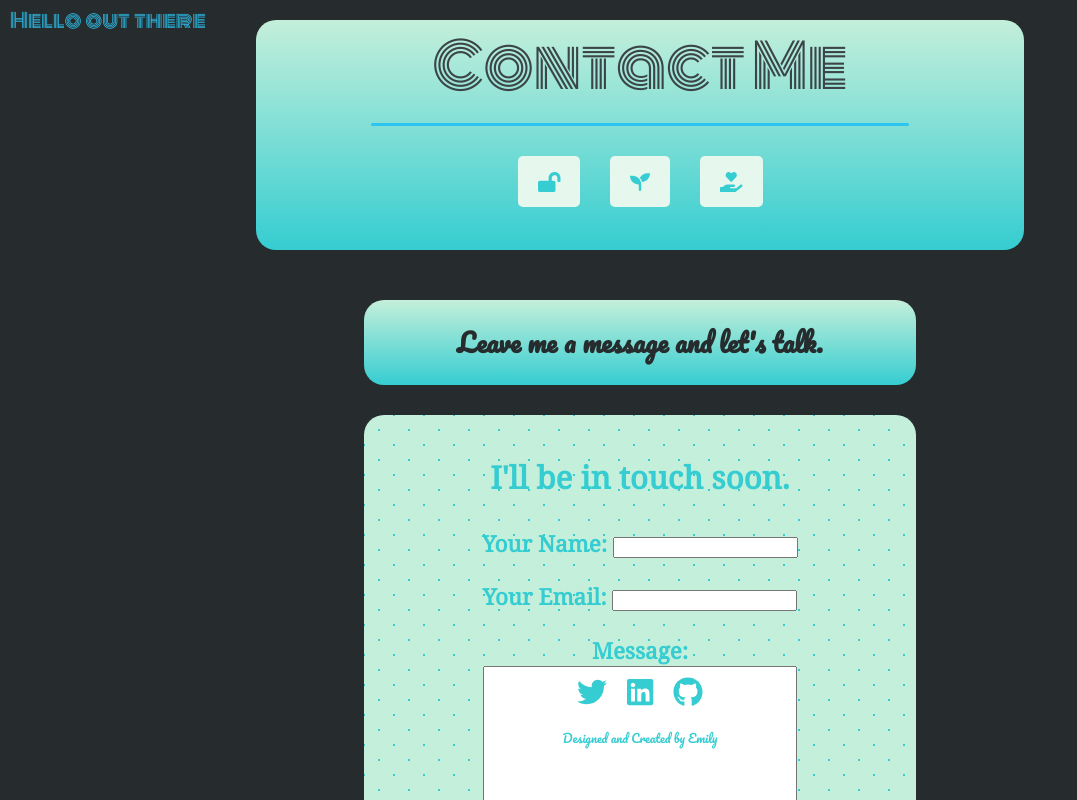
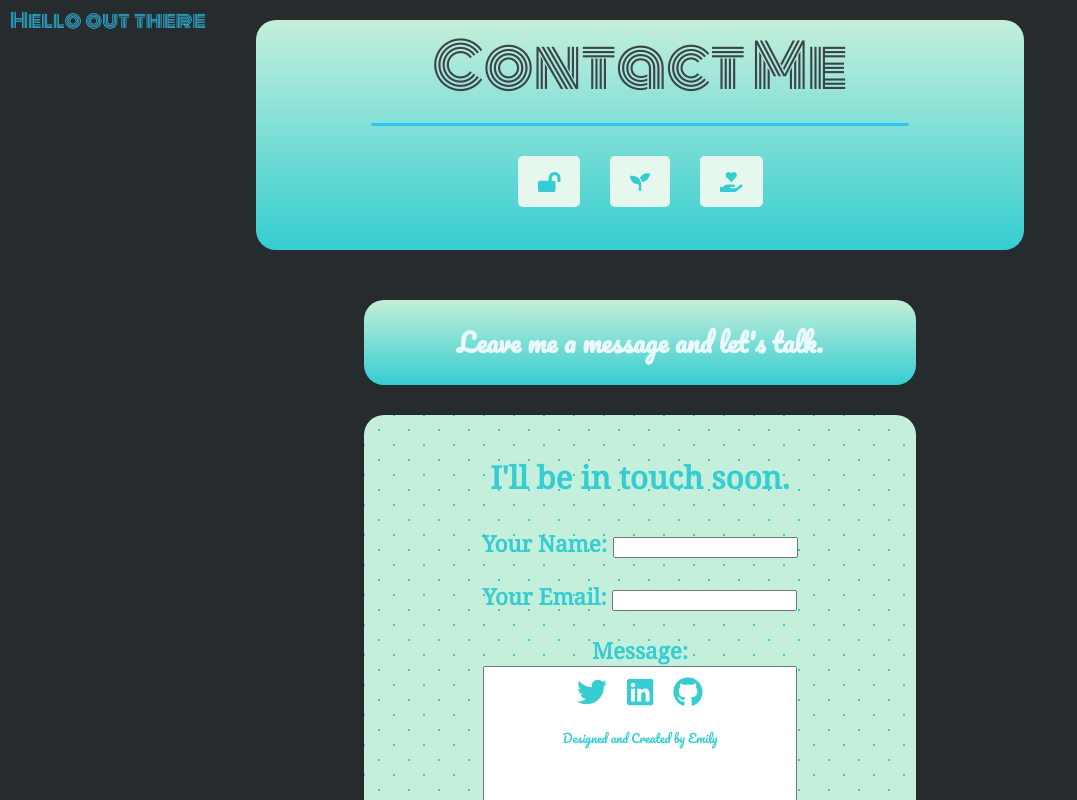
Before and after one commit to emilyjennings/emily-portfolio, a React (Create React App) app: page /contact in a window 1280 px wide. Shown: the top 800 px of the page, without its empty margins (0-1077 px from the left). Built offline with nearby package versions, Linux system fonts and the light colour scheme; a web font is replaced by a local one.

Commit message:
last styling for the day

```diff
--- a/src/App.css
+++ b/src/App.css
@@ -792,7 +792,7 @@ i {
   width: 70%;
   margin: 20px auto 30px auto;
   font-size: 1.4em;
-  font-weight: bold
+  font-weight: bold;
 }
 
 .emily-contact {
@@ -831,7 +831,7 @@ button#submit:hover {
   font-family: 'Pacifico', serif;
   font-size: 1.6em;
   font-weight: bold;
-  color: #262c2d
+  color: #eaf9f9
 }
 
 form {
@@ -845,7 +845,7 @@ form {
 
 
 
-@media only screen and (max-width: 900px) {
+@media only screen and (max-width: 700px) {
 
   .cardborder {
     width: 100%;
```
